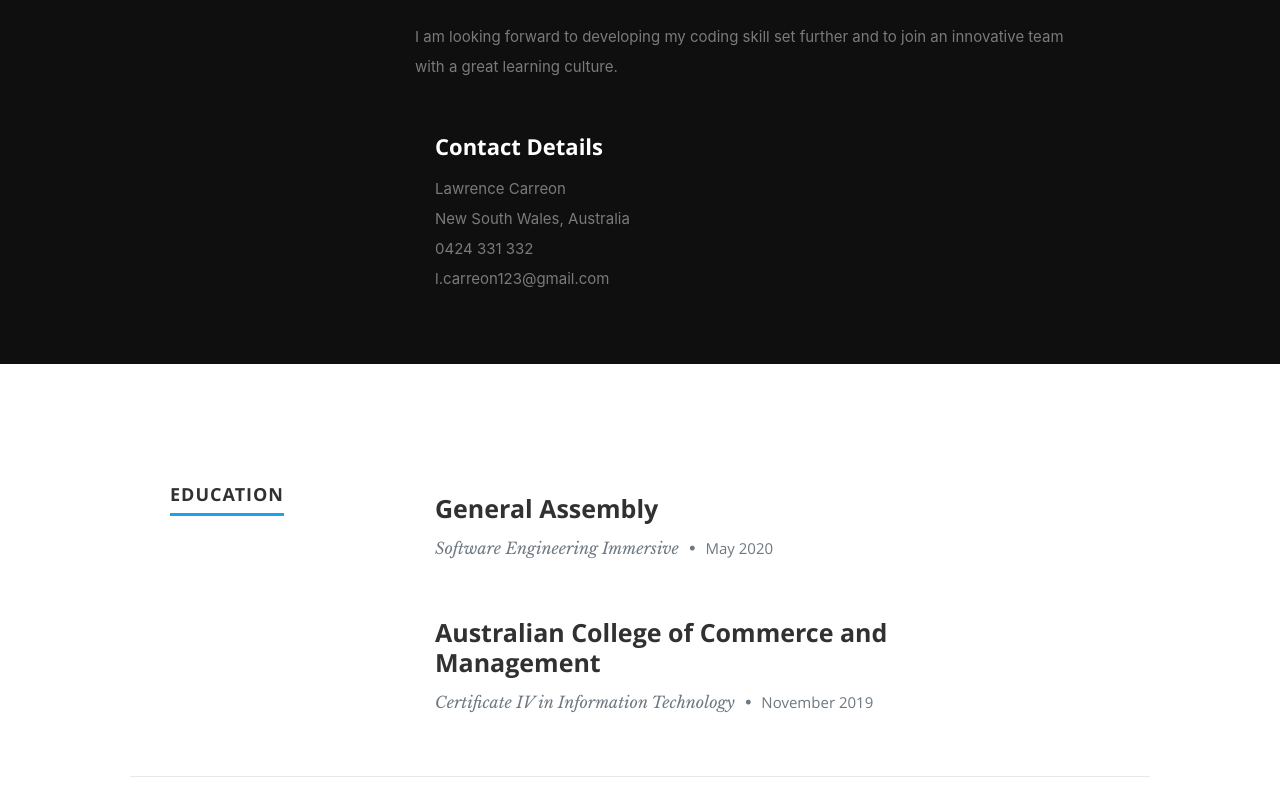
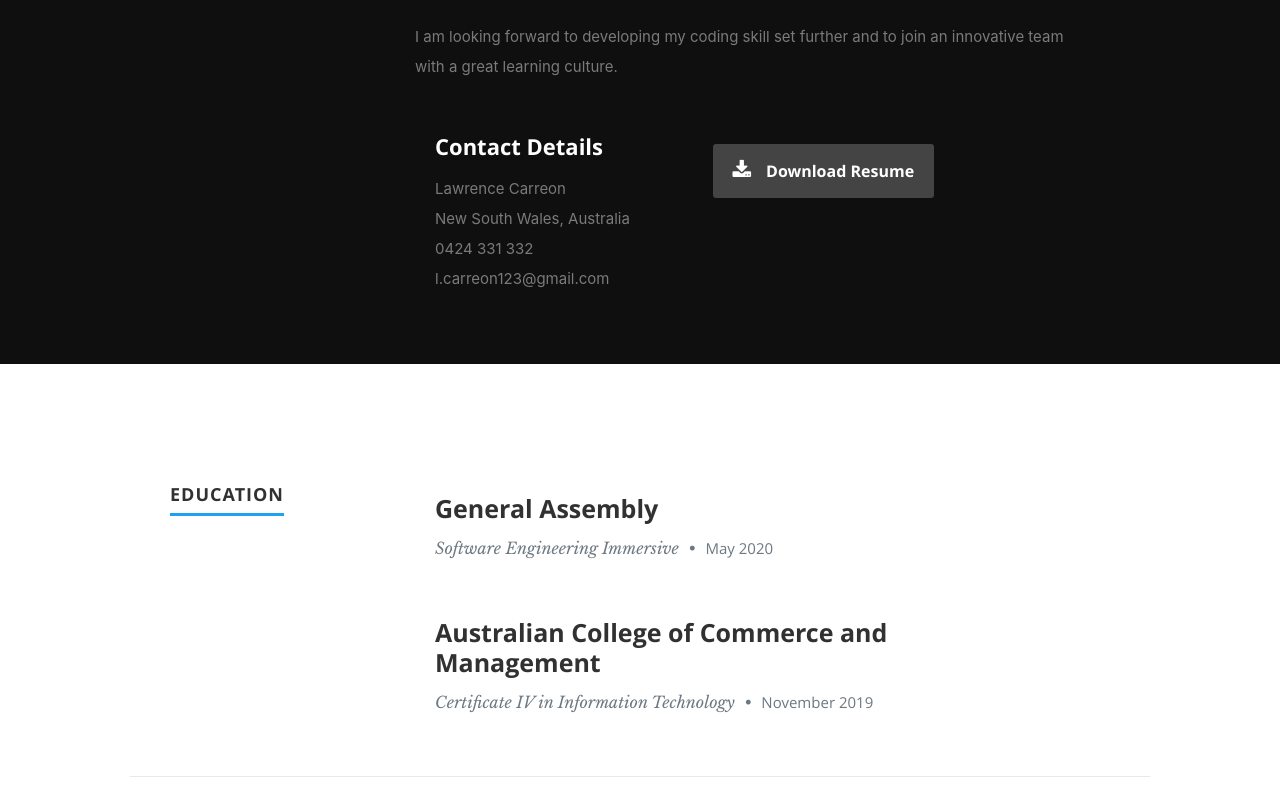
Before and after one commit to OOC9490/online_porfolio, a React (Create React App) app: page / in a window 1280 px wide. Shown: the part 1080-1880 px from the top of the page. Built offline with nearby package versions, Linux system fonts and the light colour scheme.

Commit message:
enabled download button and contact form

```diff
--- a/src/components/about/About.js
+++ b/src/components/about/About.js
@@ -23,11 +23,11 @@ export default class About extends Component {
                         <span>{aboutData.email}</span>
                     </p>
                     </div>
-                    {/* <div className="columns download">
+                    <div className="columns download">
                     <p>
                         <a href="#" className="button"><i className="fa fa-download" />Download Resume</a>
                     </p>
-                    </div> */}
+                    </div>
                 </div> {/* end row */}
                 </div> {/* end .main-col */}
             </div>
--- a/src/components/contactus/ContactUs.js
+++ b/src/components/contactus/ContactUs.js
@@ -14,11 +14,11 @@ export default class ContactUs extends Component {
             </div>
             <div className="ten columns">
               <p className="lead">
-                Want to get to know me better? Contact me via email (<a href={`mailto:${contactData.email}`}>{contactData.email}</a>) or on my social media platforms provided!
+                Have a question for me? Send me a message using the form below or on my social media platforms provided!
               </p>
             </div>
           </div>
-          {/* <Form /> */}
+          <Form />
         </section>
       );
     }
```
